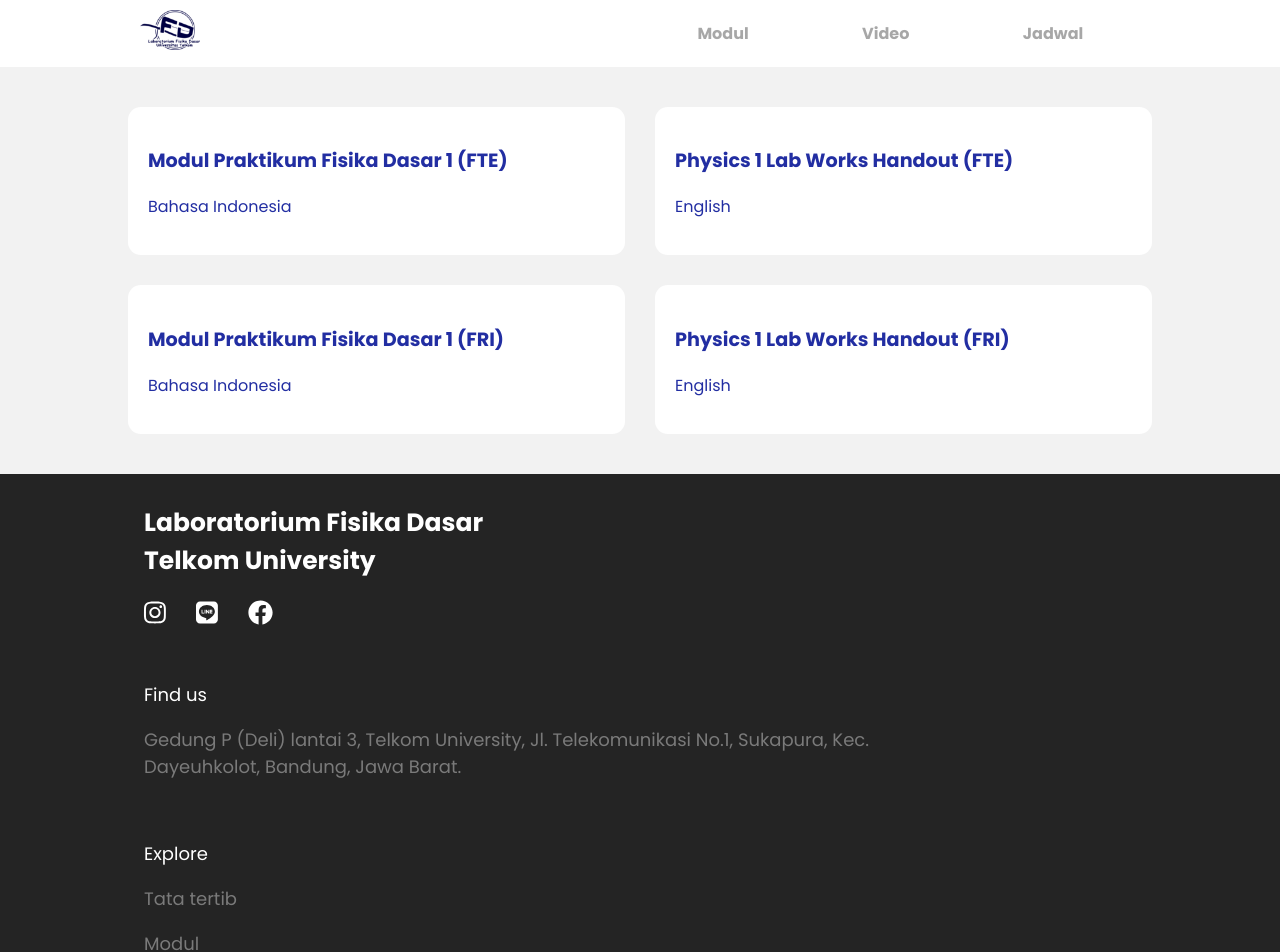
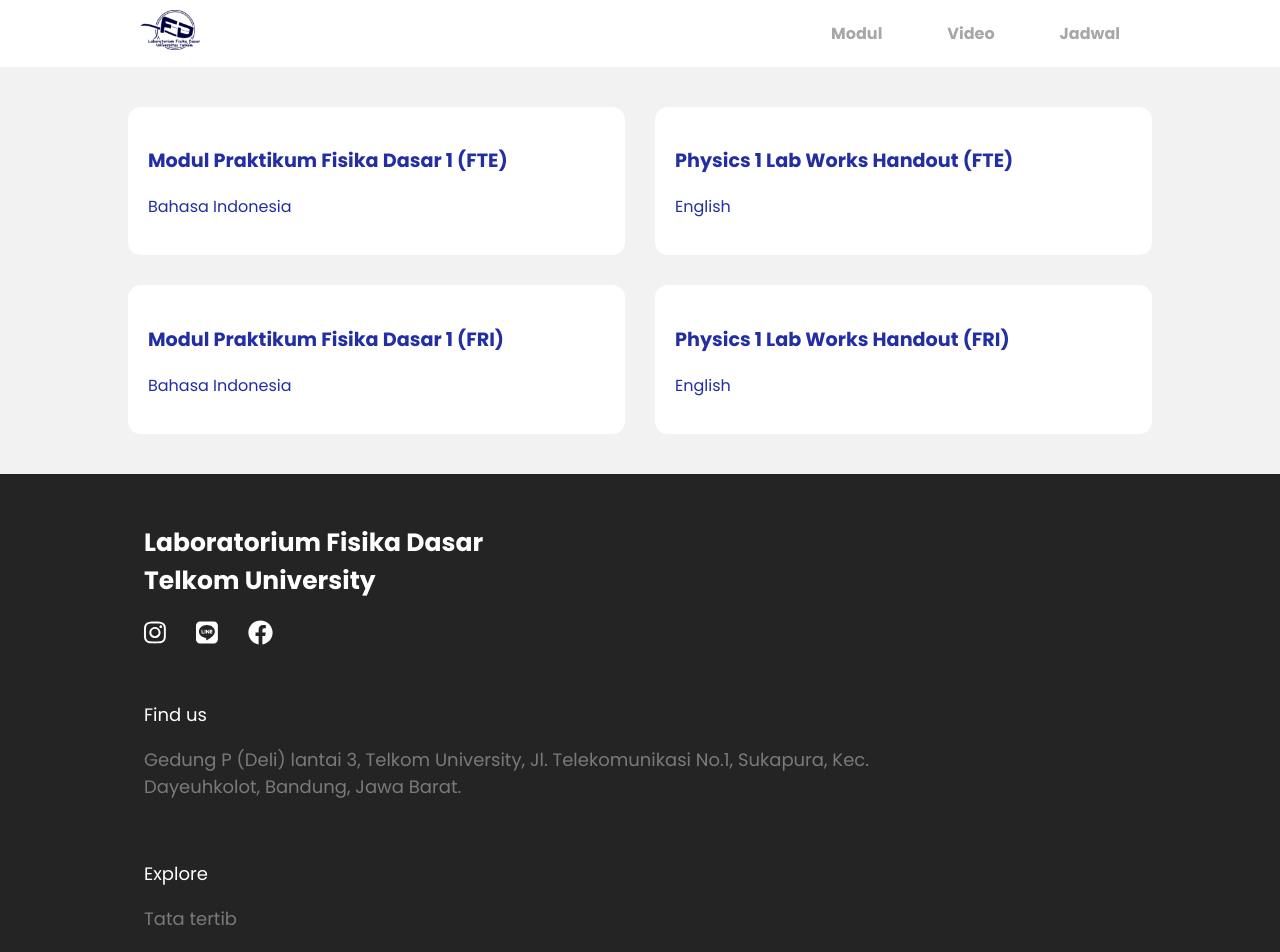
Before and after one commit to izzuzantyaf/fisdasweb, a React (Create React App) app: page /handout in a window 1280 px wide. Shown: the top 952 px of the page. Built offline with nearby package versions, Linux system fonts and the light colour scheme.

Commit message:
add better hover effect

```diff
--- a/src/components/assistants/assistants.css
+++ b/src/components/assistants/assistants.css
@@ -29,13 +29,14 @@
 .assistant-card {
     background-color: white;
     border-radius: 0.5em;
-    /* box-shadow: 2px 2px 2px rgba(0, 0, 0, 0.15); */
     padding: 10px 20px 10px 20px;
     font-size: 12px;
+    transition: all 0.2s linear;
 }
 
 .assistant-card:hover {
     box-shadow: 2px 2px 2px rgba(0, 0, 0, 0.15);
+    transition: all 0.2s linear;
 }
 
 .assistant-card .assistant-code {
--- a/src/components/footer/footer.css
+++ b/src/components/footer/footer.css
@@ -3,7 +3,7 @@
     justify-content: center;
     background-color: #242424;
     color: white;
-    padding: 30px 20px 5px 20px;
+    padding: 50px 20px 5px 20px;
 }
 
 .footer .container {
--- a/src/components/handout-card/handout-card.css
+++ b/src/components/handout-card/handout-card.css
@@ -3,10 +3,12 @@
     border-radius: 0.8em;
     padding: 20px 20px 20px 20px;
     color: #222EA2;
+    transition: all 0.2s linear;
 }
 
 .handout-card:hover {
     box-shadow: 4px 4px 4px rgba(0, 0, 0, 0.15);
+    transition: all 0.2s linear;
 }
 
 .handout-card .handout-info .title {
--- a/src/components/menu-card/menu-card.css
+++ b/src/components/menu-card/menu-card.css
@@ -5,10 +5,12 @@
     border-radius: 0.8em;
     background-color: white;
     color: #222EA2;
+    transition: box-shadow 0.2s linear;
 }
 
 .menu-card:hover {
     box-shadow: 4px 4px 8px rgba(0, 0, 0, 0.15);
+    transition: box-shadow 0.2s linear;
 }
 
 .menu-card .icon {
--- a/src/components/navbar/navbar.css
+++ b/src/components/navbar/navbar.css
@@ -22,8 +22,10 @@
 
 .navbar .container .navigation {
     display: flex;
-    justify-content: space-around;
+    justify-content: flex-end;
     flex-grow: 1;
+    gap: 5%;
+    /* flex-wrap: wrap; */
 }
 
 .navbar .container .navigation .nav-item {
@@ -31,11 +33,13 @@
     color: rgb(167, 167, 167);
     border-radius: 0.7rem;
     font-weight: bold;
+    transition: all 0.2s linear;
 }
 
 .navbar .container .navigation .nav-item:hover {
     background-color: #e9e9e9;
     color: rgb(97, 97, 97);
+    transition: all 0.2s linear;
 }
 
 
--- a/src/components/practicum-video/practicum-video.css
+++ b/src/components/practicum-video/practicum-video.css
@@ -19,10 +19,12 @@
     background-color: white;
     min-height: 75px;
     font-size: 20px;
+    transition: all 0.2s linear;
 }
 
 .practicum-video .other-videos .other-video-card:hover {
     box-shadow: 4px 4px 4px rgba(0, 0, 0, 0.15);
+    transition: all 0.2s linear;
 }
 
 .practicum-video .other-videos .other-video-card .icon {
```
Also changed, not shown: 8 other files (tests, documents, lock files or other folders).
